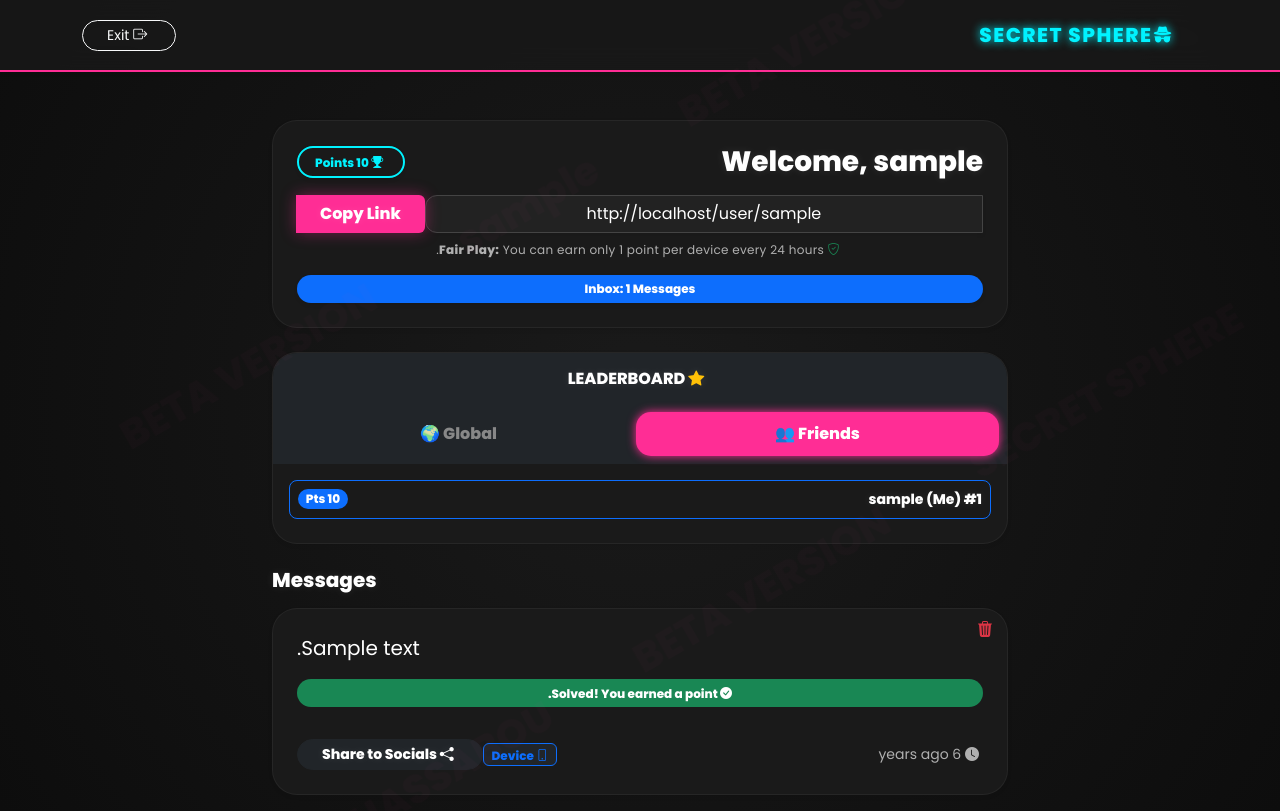
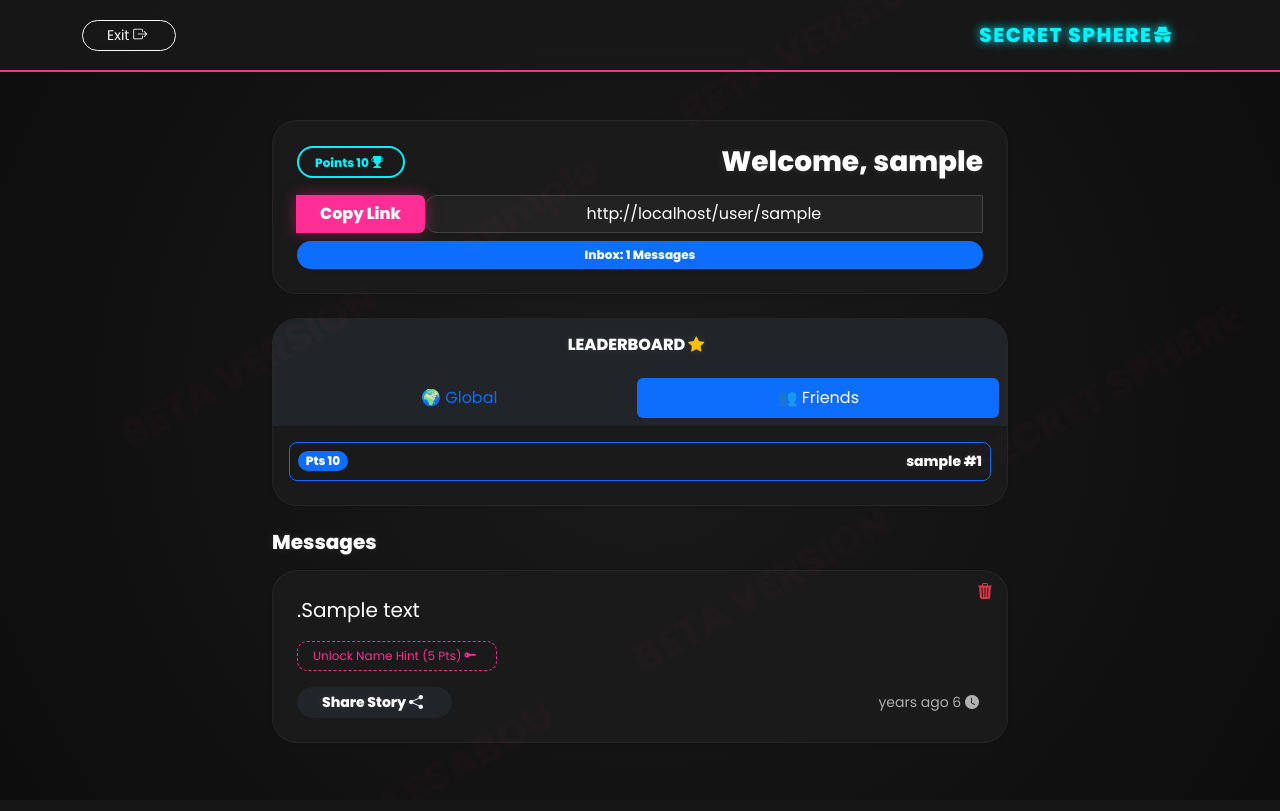
Before and after one commit to crsbo/anonymous-app, a Flask app: page /dashboard in a window 1280 px wide. After the commit the page ends 743 px from the top, so only its background shows below. Run offline with Flask 3, Linux system fonts and the light colour scheme; a user stored in the database is signed in; tables that the repository leaves empty hold one stand-in row (values such as "Sample post"); some libraries are stand-ins or nearby versions.

Commit message:
Update dashboard.html

```diff
--- a/templates/dashboard.html
+++ b/templates/dashboard.html
@@ -1,21 +1,10 @@
 {% extends "layout.html" %}
 {% block content %}
 <style>
-    /* 1. إعدادات صورة الاستوري (NGL Style) */
-    .view-shooting {
-        width: 1080px !important; height: 1920px !important;
-        display: flex !important; align-items: center !important; justify-content: center !important;
-        border: none !important; border-radius: 0 !important;
-    }
-
-    .story-card-wrapper {
-        width: 85% !important; border-radius: 45px !important;
-        overflow: hidden !important; display: none;
-        box-shadow: 0 35px 70px rgba(0,0,0,0.7) !important;
-    }
+    /* ... (نفس إعدادات الاستوري اللي عندك) ... */
+    .view-shooting { width: 1080px !important; height: 1920px !important; display: flex !important; align-items: center !important; justify-content: center !important; border: none !important; border-radius: 0 !important; }
+    .story-card-wrapper { width: 85% !important; border-radius: 45px !important; overflow: hidden !important; display: none; box-shadow: 0 35px 70px rgba(0,0,0,0.7) !important; }
     .view-shooting .story-card-wrapper { display: block !important; }
-
-    /* تنسيق النصوص جوه الصورة */
     .story-top-label { padding: 35px !important; font-size: 2rem !important; font-weight: 900 !important; text-transform: uppercase; letter-spacing: 4px; }
     .story-body { background: rgba(0,0,0,0.95) !important; padding: 90px 45px !important; min-height: 450px !important; display: flex !important; flex-direction: column !important; align-items: center !important; justify-content: center !important; }
     .story-msg { font-size: 2.6rem !important; line-height: 1.4; font-weight: 600; color: #fff !important; margin-bottom: 40px !important; }
@@ -24,11 +13,9 @@
     .theme-dark.view-shooting { background: #121212 !important; }
     .theme-dark .story-card-wrapper { border: 7px solid #ffffff !important; }
     .theme-dark .story-top-label { background: #ffffff !important; color: #000000 !important; }
-
     .theme-dark-gold.view-shooting { background: #000 !important; }
     .theme-dark-gold .story-card-wrapper { border: 7px solid #d4af37 !important; }
     .theme-dark-gold .story-top-label { background: #d4af37 !important; color: #000 !important; }
-
     .theme-neon.view-shooting { background: #050505 !important; }
     .theme-neon .story-card-wrapper { border: 7px solid #39ff14 !important; }
     .theme-neon .story-top-label { background: #39ff14 !important; color: #000 !important; }
@@ -39,16 +26,36 @@
     .trash-icon:hover { transform: scale(1.2); }
     .theme-opt { cursor: pointer; transition: 0.3s; border-radius: 18px; display: flex; flex-direction: column; align-items: center; justify-content: center; font-weight: bold; position: relative; color: white; }
     .theme-opt:hover { transform: translateY(-5px); }
-    .premium-lock { position: absolute; top: -5px; right: -5px; font-size: 1.2rem; color: #ffc107; }
 
     /* ستايل اللعبة والنقاط واللوحة */
     .points-badge { background: transparent !important; border: 2px solid var(--neon-cyan) !important; color: var(--neon-cyan) !important; font-weight: 900; }
     .quiz-option { cursor: pointer; transition: 0.2s; border: 1px solid #444; background: #222; padding: 10px; border-radius: 12px; font-size: 0.85rem; color: white; }
     .quiz-option:hover { background: var(--neon-cyan); color: black; border-color: var(--neon-cyan); }
-    .hint-badge { background: rgba(255,255,255,0.05); border: 1px solid #333; color: #ccc; font-size: 0.75rem; border-radius: 10px; padding: 5px 12px; display: inline-block; }
 
-    .nav-rank .nav-link { color: #888; font-weight: bold; border: none; border-radius: 15px; padding: 10px 20px; }
-    .nav-rank .nav-link.active { background: var(--neon-pink) !important; color: #fff !important; box-shadow: 0 0 10px var(--neon-pink); }
+    /* ستايل زرار التلميح الجديد */
+    .hint-btn {
+        background: transparent;
+        border: 1px dashed var(--neon-pink);
+        color: var(--neon-pink);
+        font-size: 0.75rem;
+        padding: 5px 15px;
+        border-radius: 10px;
+        transition: 0.3s;
+    }
+    .hint-btn:hover {
+        background: var(--neon-pink);
+        color: white;
+        box-shadow: 0 0 10px var(--neon-pink);
+    }
+    .unlocked-hint {
+        background: rgba(255, 45, 149, 0.1);
+        border: 1px solid var(--neon-pink);
+        color: var(--neon-pink);
+        font-weight: 800;
+        padding: 5px 15px;
+        border-radius: 10px;
+        text-shadow: 0 0 5px var(--neon-pink);
+    }
 </style>
 
 <div class="row justify-content-center">
@@ -65,14 +72,6 @@
                 <input type="text" id="myLink" class="form-control text-center bg-dark text-white border-0" value="{{ url_for('send_message', username=current_user.username, _external=True) }}" readonly>
                 <button class="btn btn-primary px-4 fw-bold" onclick="copyLink()">Copy Link</button>
             </div>
-
-            <div class="mb-3">
-                <p class="text-muted mb-0" style="font-size: 0.75rem; letter-spacing: 0.3px;">
-                    <i class="bi bi-shield-check text-success me-1"></i>
-                    <strong>Fair Play:</strong> You can earn only 1 point per device every 24 hours.
-                </p>
-            </div>
-
             <div class="badge bg-primary p-2 px-4 rounded-pill shadow-sm">Inbox: {{ count }} Messages</div>
         </div>
 
@@ -91,22 +90,10 @@
                 </ul>
                 <div class="tab-content p-3">
                     <div class="tab-pane fade show active" id="friendsRank">
-                        {% if friends_top %}
                         {% for f_user in friends_top %}
                         <div class="d-flex justify-content-between align-items-center mb-2 p-2 rounded-3 rank-item {{ 'border border-primary' if f_user.id == current_user.id else '' }}">
-                                <span class="small fw-bold text-white">#{{ loop.index }} {{ f_user.username }} {% if f_user.id == current_user.id %}(Me){% endif %}</span>
+                            <span class="small fw-bold text-white">#{{ loop.index }} {{ f_user.username }}</span>
                             <span class="badge bg-primary rounded-pill">{{ f_user.points }} Pts</span>
-                            </div>
-                            {% endfor %}
-                        {% else %}
-                            <p class="text-muted small py-3">No friends yet. Add friends from their links!</p>
-                        {% endif %}
-                    </div>
-                    <div class="tab-pane fade" id="globalRank">
-                        {% for g_user in global_top %}
-                        <div class="d-flex justify-content-between align-items-center mb-2 p-2 rounded-3 rank-item">
-                            <span class="small fw-bold text-white">#{{ loop.index }} {{ g_user.username }}</span>
-                            <span class="badge bg-secondary rounded-pill">{{ g_user.points }} Pts</span>
                         </div>
                         {% endfor %}
                     </div>
@@ -132,32 +119,25 @@
                                 <button class="quiz-option fw-bold" onclick="submitGuess({{msg.id}}, '{{msg.name_opt_3}}')">{{msg.name_opt_3}}</button>
                             </div>
                         </div>
-                        {% elif msg.is_guessed %}
-                        <div class="badge bg-success w-100 p-2 mb-3 rounded-pill text-center">
-                            <i class="bi bi-check-circle-fill"></i> Solved! You earned a point.
-                        </div>
                         {% endif %}
 
-                        {% if msg.hint %}
                         <div class="mb-3">
-                            <div class="hint-badge shadow-sm">
-                                <i class="bi bi-lightbulb-fill text-warning me-1"></i> Hint: {{ msg.hint }}
+                            {% if msg.hint_unlocked %}
+                                <div class="unlocked-hint d-inline-block">
+                                    <i class="bi bi-unlock-fill me-1"></i> Sender's 1st Letter: <strong>{{ msg.sender_name_hint if msg.sender_name_hint else '?' }}</strong>
                                 </div>
+                            {% else %}
+                                <button class="hint-btn" onclick="unlockHint({{ msg.id }})">
+                                    <i class="bi bi-key-fill me-1"></i> Unlock Name Hint (5 Pts)
+                                </button>
+                            {% endif %}
                         </div>
-                        {% endif %}
 
                         <div class="d-flex align-items-center justify-content-between mt-3">
                             <small class="text-muted"><i class="bi bi-clock-fill me-1"></i> {{ format_date(msg.timestamp) }}</small>
                             <div class="d-flex align-items-center">
-                                {% if current_user.is_premium %}
-                                    <span class="badge bg-dark text-primary border border-primary me-1"><i class="bi bi-phone"></i> {{ msg.device_info or 'Device' }}</span>
-                                {% else %}
-                                    <a href="{{ url_for('upgrade') }}" class="text-warning text-decoration-none me-3 small fw-bold">
-                                        <i class="bi bi-lock-fill"></i> Reveal
-                                    </a>
-                                {% endif %}
                                 <button class="btn btn-sm btn-dark rounded-pill py-1 px-4 fw-bold" data-bs-toggle="modal" data-bs-target="#themeModal" onclick="activeMsgId = '{{ msg.id }}'">
-                                    <i class="bi bi-share-fill me-1"></i> Share to Socials
+                                    <i class="bi bi-share-fill me-1"></i> Share Story
                                 </button>
                             </div>
                         </div>
@@ -171,11 +151,6 @@
                         <div class="story-top-label text-center">ANONYMOUS MESSAGES</div>
                         <div class="story-body text-center">
                             <div class="story-msg">{{ msg.content }}</div>
-                            {% if msg.is_guessed %}
-                            <div class="badge bg-warning text-dark p-2 mt-2 px-4 rounded-pill fw-bold">
-                                🏆 I GUESSED THE SENDER! +1 POINT
-                            </div>
-                            {% endif %}
                         </div>
                     </div>
                 </div>
@@ -185,66 +160,25 @@
     </div>
 </div>
 
-<div class="modal fade" id="themeModal" tabindex="-1" aria-hidden="true">
-  <div class="modal-dialog modal-dialog-centered">
-    <div class="modal-content border-0 shadow-lg bg-dark" style="border-radius: 25px;">
-      <div class="modal-header bg-dark text-white border-secondary py-3"><h5 class="modal-title fw-bold w-100 text-center">Select Style 🎨</h5></div>
-      <div id="modalBody" class="modal-body py-5 d-flex justify-content-around">
-            <div class="theme-opt" onclick="downloadStory('theme-dark')" style="width: 90px; height: 90px; background: #222; border: 3px solid #fff;">Dark</div>
-            <div class="theme-opt" {% if current_user.is_premium %}onclick="downloadStory('theme-dark-gold')"{% else %}onclick="window.location.href='{{ url_for('upgrade') }}'"{% endif %} style="width: 90px; height: 90px; background: #000; border: 3px solid #d4af37; color: #d4af37;">
-                {% if not current_user.is_premium %}<i class="bi bi-lock-fill premium-lock"></i>{% endif %}Gold
-            </div>
-            <div class="theme-opt" {% if current_user.is_premium %}onclick="downloadStory('theme-neon')"{% else %}onclick="window.location.href='{{ url_for('upgrade') }}'"{% endif %} style="width: 90px; height: 90px; background: #000; border: 3px solid #39ff14; color: #39ff14;">
-                {% if not current_user.is_premium %}<i class="bi bi-lock-fill premium-lock"></i>{% endif %}Neon
-            </div>
-      </div>
-    </div>
-  </div>
-</div>
-
 <script src="https://html2canvas.hertzen.com/dist/html2canvas.min.js"></script>
 <script>
 let activeMsgId = null;
 
-function downloadStory(themeClass) {
-    if (!activeMsgId) return;
+// دالة فك التلميح
+function unlockHint(msgId) {
+    if (!confirm("Unlock the first letter of the sender's name for 5 Points?")) return;
 
-    const modalBody = document.getElementById('modalBody');
-    const originalContent = modalBody.innerHTML;
-    modalBody.innerHTML = '<div class="text-center w-100"><div class="spinner-border text-info" role="status"></div><p class="mt-2 text-white">Preparing Share...</p></div>';
-
-    const card = document.getElementById('msg-card-' + activeMsgId);
-    const originalClass = card.className;
-    card.classList.add(themeClass);
-    card.classList.add('view-shooting');
-
-    html2canvas(card, { width: 1080, height: 1920, scale: 2, useCORS: true, backgroundColor: '#000' }).then(canvas => {
-        canvas.toBlob(blob => {
-            const file = new File([blob], "Secret_Message.png", { type: "image/png" });
-
-            if (navigator.canShare && navigator.canShare({ files: [file] })) {
-                navigator.share({
-                    files: [file],
-                    title: 'Secret Sphere Message',
-                    text: 'Guess who sent me this! 🕵️‍♂️'
-                }).catch(() => { saveImageFallback(canvas); });
+    fetch(`/unlock_hint/${msgId}`, {
+        method: 'POST',
+        headers: {'Content-Type': 'application/json'}
+    }).then(res => res.json()).then(data => {
+        if(data.status === 'success') {
+            alert(`Hint Unlocked! The first letter is: ${data.hint}`);
+            location.reload();
         } else {
-                saveImageFallback(canvas);
+            alert(data.message);
         }
-
-            card.className = originalClass;
-            modalBody.innerHTML = originalContent;
-            bootstrap.Modal.getInstance(document.getElementById('themeModal')).hide();
-        }, 'image/png');
     });
-}
-
-function saveImageFallback(canvas) {
-    const link = document.createElement('a');
-    link.download = `Secret_Message.png`;
-    link.href = canvas.toDataURL("image/png");
-    link.click();
-    alert("Image saved to your gallery! Share it to your stories manually.");
 }
 
 function submitGuess(msgId, answer) {
@@ -254,12 +188,10 @@ function submitGuess(msgId, answer) {
         body: JSON.stringify({answer: answer})
     }).then(res => res.json()).then(data => {
         if(data.status === 'correct') {
-            alert("Correct! 🏆 You earned +1 Point.");
+            alert("Correct! 🏆 Point earned.");
             location.reload();
-        } else if(data.status === 'wrong') {
-            alert("Wrong Answer! Try again.");
         } else {
-            alert(data.message);
+            alert("Wrong Answer!");
         }
     });
 }
@@ -270,5 +202,24 @@ function copyLink() {
     document.execCommand("copy");
     alert("Link Copied! 🚀");
 }
+
+function downloadStory(themeClass) {
+    if (!activeMsgId) return;
+    const card = document.getElementById('msg-card-' + activeMsgId);
+    const originalClass = card.className;
+    card.classList.add(themeClass);
+    card.classList.add('view-shooting');
+    html2canvas(card, { width: 1080, height: 1920, scale: 2, useCORS: true, backgroundColor: '#000' }).then(canvas => {
+        canvas.toBlob(blob => {
+            const file = new File([blob], "Secret_Message.png", { type: "image/png" });
+            if (navigator.canShare && navigator.canShare({ files: [file] })) {
+                navigator.share({ files: [file], title: 'Secret Message', text: 'Guess who sent this!' });
+            } else {
+                const link = document.createElement('a'); link.download = `Secret_Message.png`; link.href = canvas.toDataURL("image/png"); link.click();
+            }
+            card.className = originalClass;
+        }, 'image/png');
+    });
+}
 </script>
 {% endblock %}
```
Lines whose indentation alone changed are shown as unchanged.
